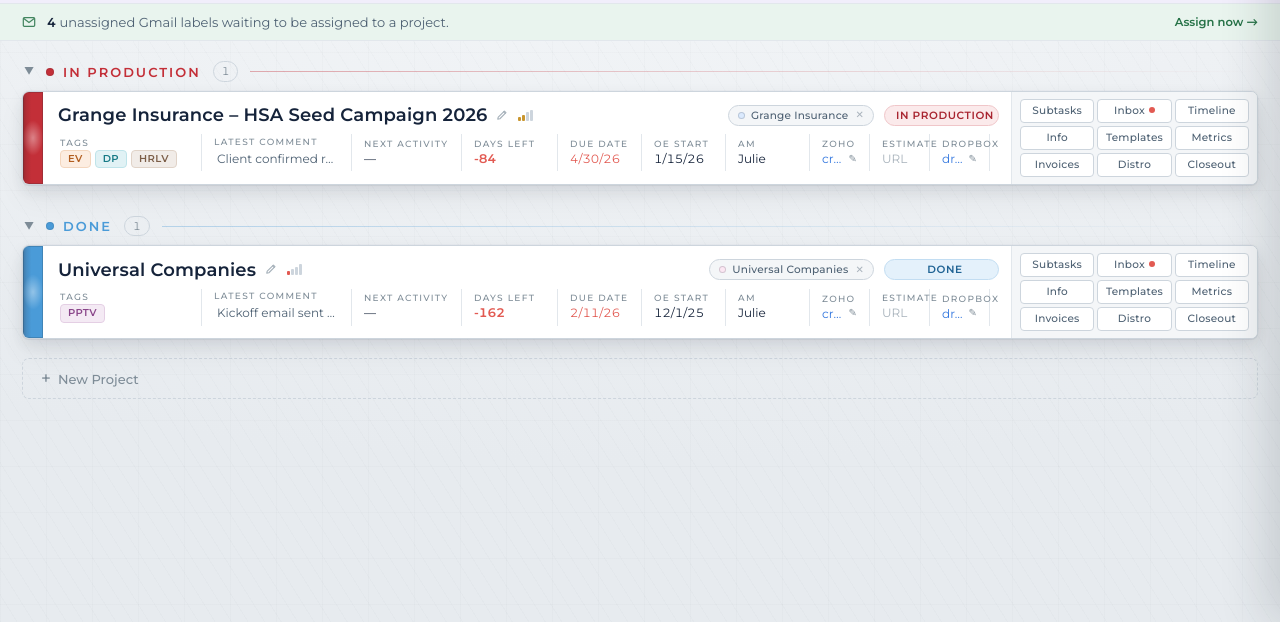
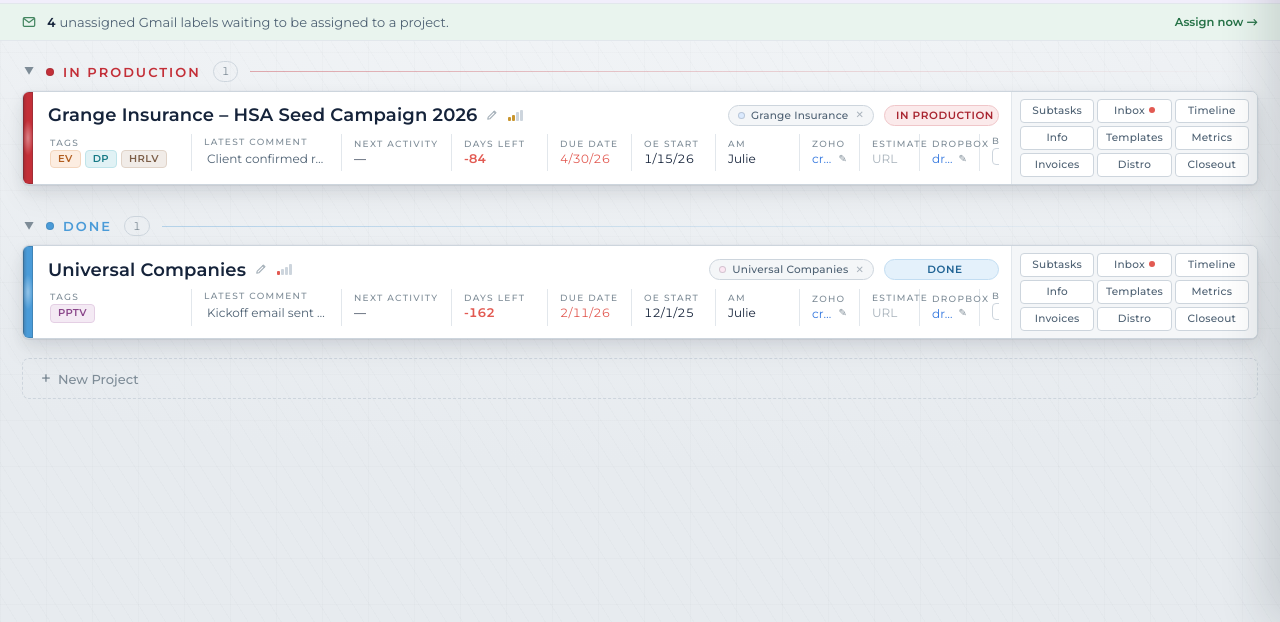
Before and after one commit to willis-film/flimp-pm-hub, a website with bundled scripts: page index.html in a window 1280 px wide. Shown: the part 178-800 px from the top of the page. Built offline with nearby package versions, Linux system fonts and the light colour scheme; files whose address does not match are found by name.

Commit message:
spine thinning

```diff
--- a/css/main.css
+++ b/css/main.css
@@ -87,13 +87,15 @@
      NOTE on the arithmetic: box-sizing is border-box globally (see the reset at
      the top of this file), so the tab's 1px right border is INSIDE its 20px, not
      added to it. Likewise .fps's 1px left border is inside .fps. So the strip
-     BODY starts at 1px (.fps's own left border) + 20px (the tab) = 21px from the
+     BODY starts at 1px (.fps's own left border) + 10px (the tab) = 11px from the
      block's left edge. Counting the tab's border a second time is the classic
      content-box mistake and lands the panel 1px past the seam.
-       --spine-w   the lamp rail, border included
-       --spine-off .fps's left border + the rail = where .fps-body starts */
-  --spine-w:   20px;
-  --spine-off: 21px;
+       --spine-w   the status rail, border included
+       --spine-off .fps's left border + the rail = where .fps-body starts
+     NOTE: --spine-off is NOT computed — if you change --spine-w, change this to
+     match (spine-w + 1px), or every open panel's indent drifts off the seam. */
+  --spine-w:   10px;
+  --spine-off: 11px;
   --rail-w: 224px;
 
   /* ── type — Montserrat throughout (aligns with the Frequency Tower wordmark) ── */
@@ -375,7 +377,7 @@ body::before {
   /* fallback for browsers without color-mix(): flat status color */
   background: var(--lamp, var(--ink-3));
   background:
-    radial-gradient(ellipse 15px 26px at 50% 50%, rgba(255,255,255,0.40) 0%, rgba(255,255,255,0) 68%),
+    radial-gradient(ellipse 8px 26px at 50% 50%, rgba(255,255,255,0.40) 0%, rgba(255,255,255,0) 68%),
     linear-gradient(90deg,
       color-mix(in srgb, var(--lamp, var(--ink-3)) 74%, #2A1A1D) 0%,
       color-mix(in srgb, var(--lamp, var(--ink-3)) 89%, #2A1A1D) 18%,
```
